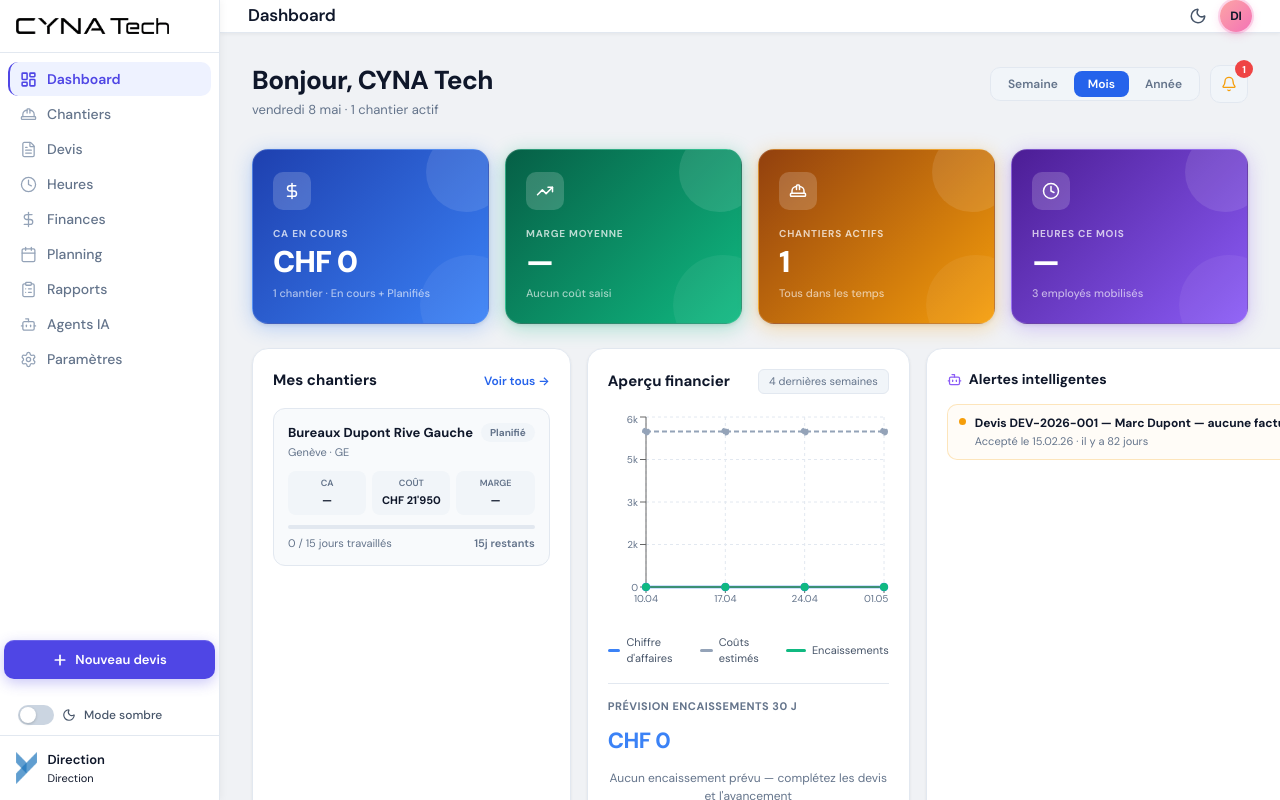
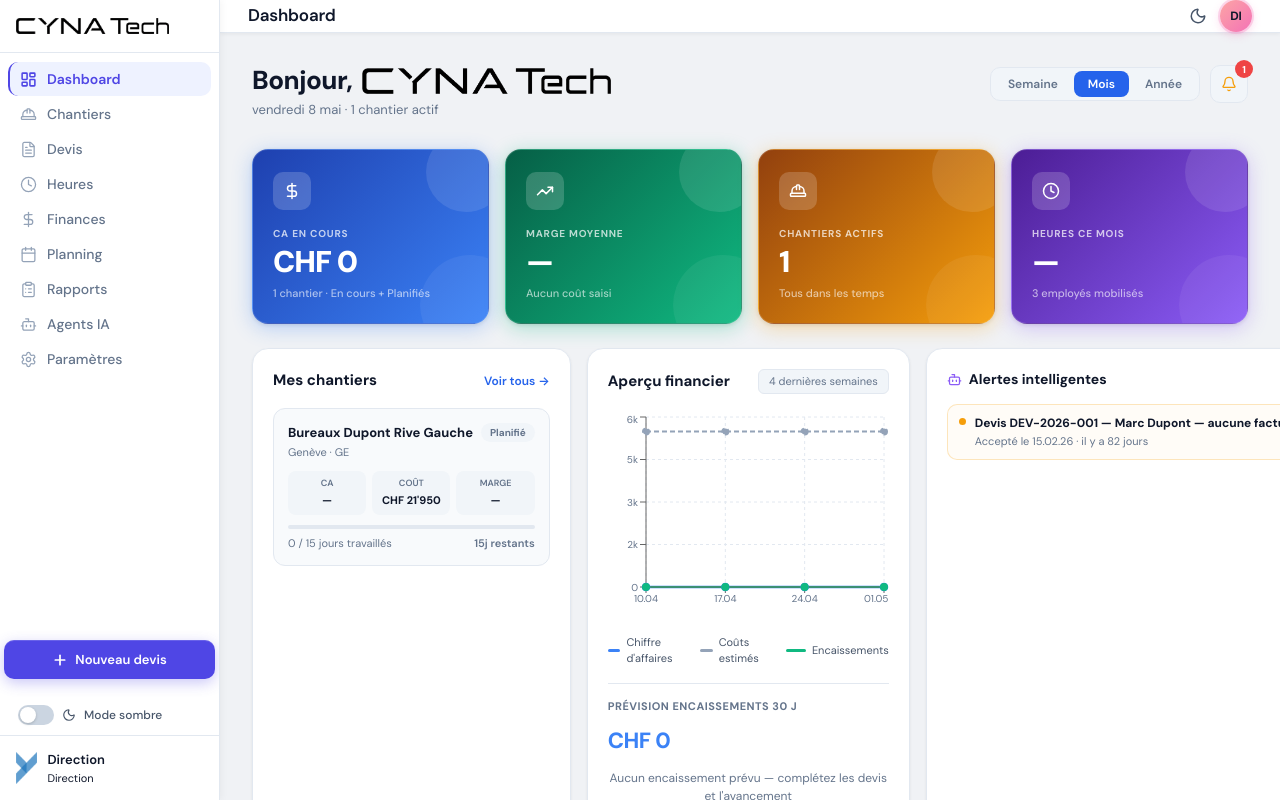
Before and after one commit to Valdrin72/gestion-chantier, a React (Create React App) app: page / in a window 1280 px wide. Built offline with nearby package versions, Linux system fonts and the light colour scheme.

Commit message:
Dashboard: 'Bonjour, [logo CYNA Tech]' avec inversion auto selon thème

```diff
--- a/src/index.css
+++ b/src/index.css
@@ -2210,3 +2210,7 @@ table tbody tr:hover { background: var(--bg-hover) !important; }
   background: linear-gradient(90deg, #EEF2FF 0%, #F0F9FF 100%);
   border: 1px solid #C7D2FE;
 }
+
+/* Logo CYNA Tech inline (Dashboard) — noir par défaut, blanc en dark mode */
+.logo-cyna-tech-inline { filter: invert(1); }
+[data-theme="light"] .logo-cyna-tech-inline { filter: none; }
--- a/src/pages/Dashboard.js
+++ b/src/pages/Dashboard.js
@@ -681,8 +681,15 @@ function Dashboard() {
       {/* ── HEADER ──────────────────────────────────────────────── */}
       <div style={{ display: 'flex', alignItems: 'flex-start', justifyContent: 'space-between', marginBottom: 28, flexWrap: 'wrap', gap: 14 }}>
         <div>
-          <div style={{ fontSize: 26, fontWeight: 800, color: 'var(--text-primary)', letterSpacing: '-0.5px', lineHeight: 1.2 }}>
-            Bonjour, CYNA Tech</div>
+          <div style={{ fontSize: 26, fontWeight: 800, color: 'var(--text-primary)', letterSpacing: '-0.5px', lineHeight: 1.2, display: 'flex', alignItems: 'center', gap: 10, flexWrap: 'wrap' }}>
+            Bonjour,
+            <img
+              src={`${process.env.PUBLIC_URL}/logo-cyna-tech.png`}
+              alt="CYNA Tech"
+              className="logo-cyna-tech-inline"
+              style={{ height: 26, width: 'auto', objectFit: 'contain', verticalAlign: 'middle' }}
+            />
+          </div>
           <p style={{ color: 'var(--text-muted)', fontSize: 13, margin: '4px 0 0' }}>
             {new Date().toLocaleDateString('fr-CH', { weekday: 'long', day: 'numeric', month: 'long' })} · {actifs.length} chantier{actifs.length !== 1 ? 's' : ''} actif{actifs.length !== 1 ? 's' : ''}
           </p>
```
